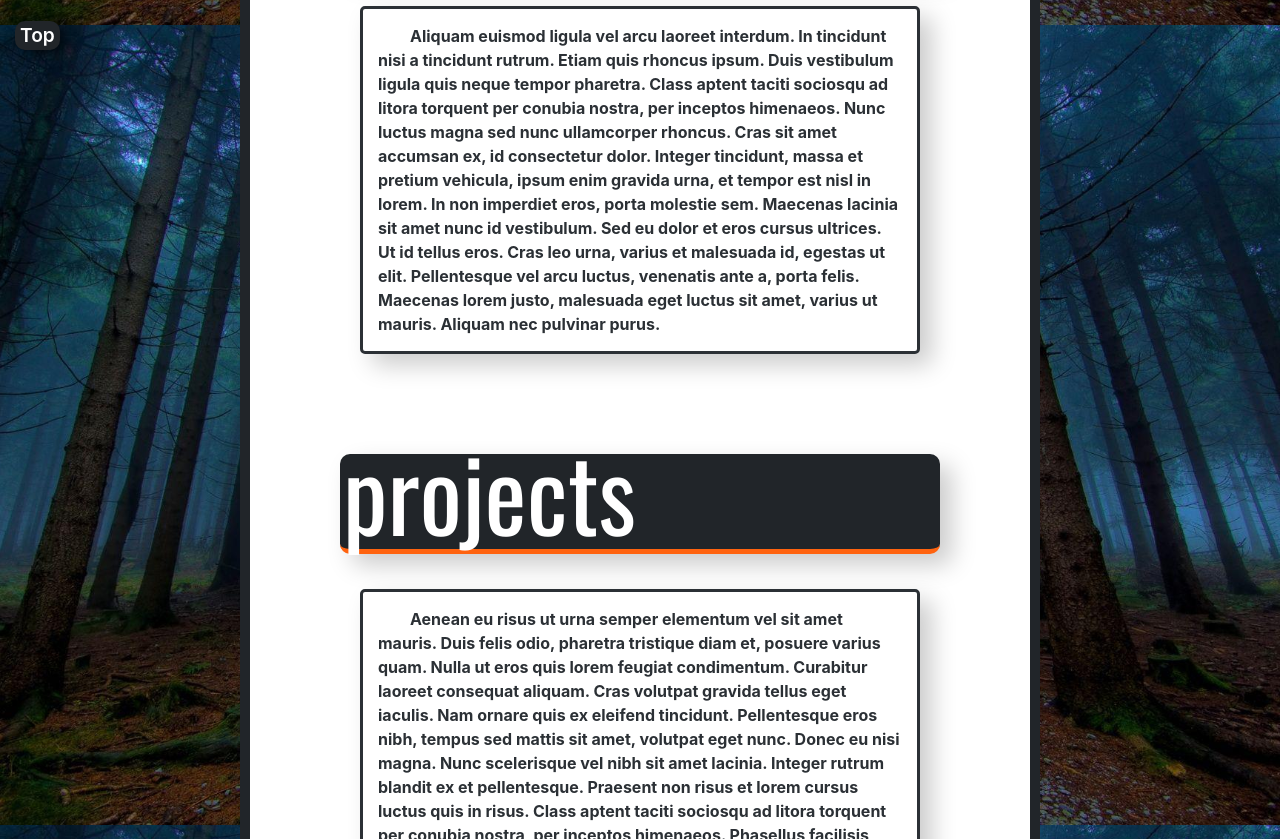
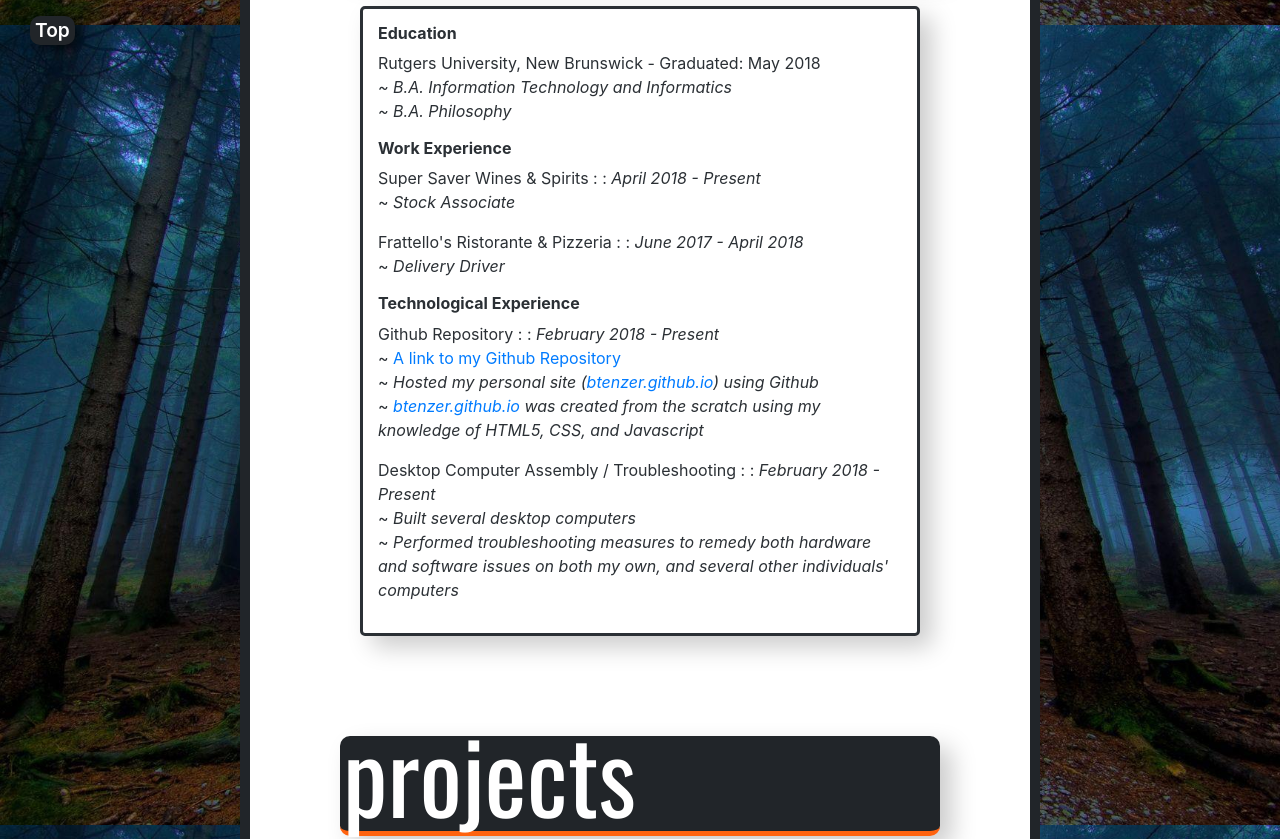
Before and after one commit to BTenzer/btenzer.github.io, a plain HTML site: page index.html in a window 1280 px wide. Shown: the part 740-1579 px from the top of the page. Drawn offline with nearby package versions, Linux system fonts and the light colour scheme.

Commit message:
added information

```diff
--- a/index.html
+++ b/index.html
@@ -12,7 +12,7 @@
     	<link rel="stylesheet" href="v2_css_nav.css">
 
     	<!-- JS sheets -->
-    	<script type="text/javascript" src="#"></script>
+    	<script type="text/javascript" src="v2_js_main.js"></script>
 
 		<meta name="viewport" content="width=device-width, initial-scale=1.0">
 
@@ -20,6 +20,10 @@
 
 		<!-- JS scripts -->
 		<script type="text/javascript">
+
+			// function linkB() {
+			// 	window.location.href = 'https://github.com/BTenzer/btenzer.github.io';
+			// }
 
 		</script>
 		<!-- end JS scripts -->
@@ -63,7 +67,7 @@
 
 		        <div class="container sleightShadow sectionHeading" id="bioText"">
 
-		        	<p id="bigBen" class="bio-heading-text">ben</p>
+		        	<p id="bigBen" class="bio-heading-text"><span onclick="linkB()">b</span>en</p>
 
 		            <p id="bigTenzer" class="bio-heading-text">tenzer</p>
 
@@ -72,17 +76,40 @@
 		        <p class="paraText">Ben Tenzer is a graduate from Rutgers University, New Brunswick with Bachelors degrees in both Information Technology and Informatics, as well Philosophy. Due to his interests in creativity and logic, programming and web development have become two of his foremost interests.</p>
 
 		        <div id="resAnchor"></div>
+
 		        <div class="container sectionHeading sleightShadow">
 		            <p class="heading-text">resume</p>
 		        </div>
 
 
-		        <p class="paraText">Aliquam euismod ligula vel arcu laoreet interdum. In tincidunt nisi a tincidunt rutrum. Etiam quis rhoncus ipsum. Duis vestibulum ligula quis neque tempor pharetra. Class aptent taciti sociosqu ad litora torquent per conubia nostra, per inceptos himenaeos. Nunc luctus magna sed nunc ullamcorper rhoncus. Cras sit amet accumsan ex, id consectetur dolor. Integer tincidunt, massa et pretium vehicula, ipsum enim gravida urna, et tempor est nisl in lorem. In non imperdiet eros, porta molestie sem. Maecenas lacinia sit amet nunc id vestibulum. Sed eu dolor et eros cursus ultrices. Ut id tellus eros. Cras leo urna, varius et malesuada id, egestas ut elit. Pellentesque vel arcu luctus, venenatis ante a, porta felis. Maecenas lorem justo, malesuada eget luctus sit amet, varius ut mauris. Aliquam nec pulvinar purus.</p>
+		        <div id="resume" class="paraText">
+
+		        	<h3 class="textProps">Education</h3>
+		        	<p>Rutgers University, New Brunswick - Graduated: May 2018
+		        	<span style="font-style: italic;">
+		        		<br> ~ B.A. Information Technology and Informatics
+		        		<br> ~ B.A. Philosophy
+		        	</span></p>
+		        	<h3 class="textProps">Work Experience</h3>
+		        	<p>Super Saver Wines & Spirits : : <span style="font-style: italic;">April 2018 - Present</span>
+						<br> ~ <span style="font-style: italic;">Stock Associate</span></p>
+					<p>Frattello's Ristorante & Pizzeria : : <span style="font-style: italic;">June 2017 - April 2018</span>
+						<br> ~ <span style="font-style: italic;">Delivery Driver</span></p>
+					<h3 class="textProps">Technological Experience</h3>
+					<p>Github Repository : : <span style="font-style: italic;">February 2018 - Present</span>
+						<br> ~ <a href="https://github.com/BTenzer/btenzer.github.io">A link to my Github Repository</a>
+						<br> ~ <span style="font-style: italic;">Hosted my personal site (<a href="btenzer.github.io">btenzer.github.io</a>) using Github</span>
+						<br> ~ <span style="font-style: italic;"><a href="btenzer.github.io">btenzer.github.io</a> was created from the scratch using my knowledge of HTML5, CSS, and Javascript</span></p>
+					<p>Desktop Computer Assembly / Troubleshooting : : <span style="font-style: italic;">February 2018 - Present</span>
+						<br> ~ <span style="font-style: italic;">Built several desktop computers</span>
+						<br> ~ <span style="font-style: italic;">Performed troubleshooting measures to remedy both hardware and software issues on both my own, and several other individuals' computers</span></p>
+		        </div>
 
 
 
 		          <div class="sectionPadding" id="workAnchor"></div>
-		          <div class="container sectionHeading sleightShadow">
+
+		          <div id="projectsHead" class="container sectionHeading sleightShadow">
 		              <p class="heading-text">projects</p>
 		          </div>
 
@@ -116,6 +143,17 @@
    		</div>
    		<!-- end script plugins -->
 
+
+   		<!-- under construction alert -->
+   		<script type="text/javascript">
+
+   			// alert("This site is currently undergoing construction.");
+
+   			document.getElementById("projectsHead").onclick=function(){
+   				window.location.href = 'https://github.com/BTenzer/btenzer.github.io';
+   			}
+   		</script>
+   		<!-- end under construction alert -->
 	</body>
 
 </html>
--- a/v2_css_main.css
+++ b/v2_css_main.css
@@ -55,7 +55,7 @@
 }
 
 #white-center > div {
-    margin-top: 100px;
+    /*margin-top: 100px;*/
 }
 
 /* bio heading and paragraph */
@@ -99,6 +99,12 @@
     /* position properties */
     margin-left: auto;
     margin-right: auto;
+    margin-top: 100px;
+}
+
+#resume {
+    text-indent: 0em;
+    font-weight: normal;
 }
 
 .paraText {
@@ -123,8 +129,21 @@
     margin-right: auto;
     position: relative;
 }
+
+.indentTxt {
+    text-indent: 5em !important;
+}
+
+.textProps {
+    color: #2b3035;
+    text-indent: 0em;
+    font-size: 1em;
+    font-weight: bold;
+}
+
 /*
 #resAnchor, #workAnchor, #conAnchor {
     padding-bottom: 75px;
     margin-bottom: 75px;
-}*/
+}
+*/
--- a/v2_css_nav.css
+++ b/v2_css_nav.css
@@ -70,11 +70,12 @@ nav, main {display: block;}
     background-color: #212529;
     border-radius: 10px;
     box-shadow: 4px 4px 15px -3px black;
+    width: 45px;
 
     /* position properties */
     position: fixed;
-    bottom: 10px;
-    left: 15px;
+    bottom: 15px;
+    left: 30px;
 }
 
 #to-top:hover {
--- /dev/null
+++ b/v2_js_main.js
@@ -0,0 +1,7 @@
+// website js //
+
+document.getElementById("projectsHead").onclick=function(){
+
+	window.location.href = 'https://github.com/BTenzer/btenzer.github.io';
+
+}
```
